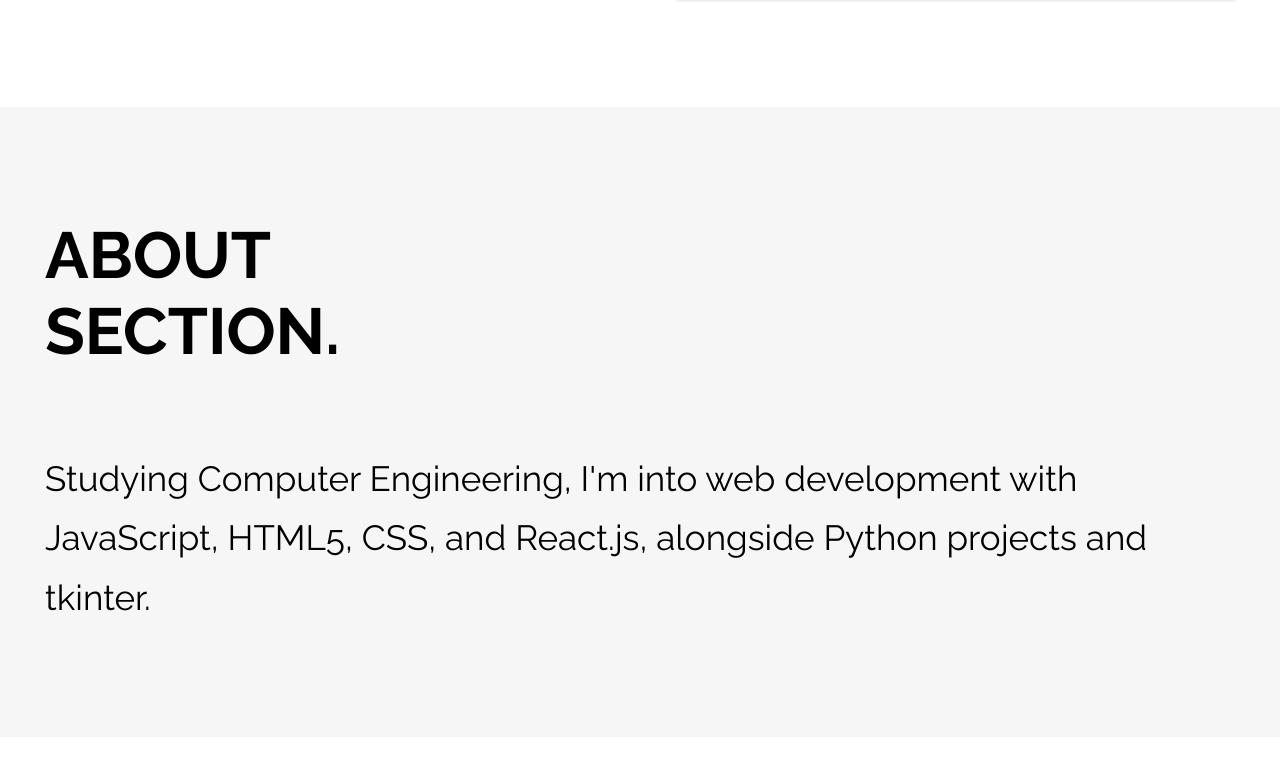
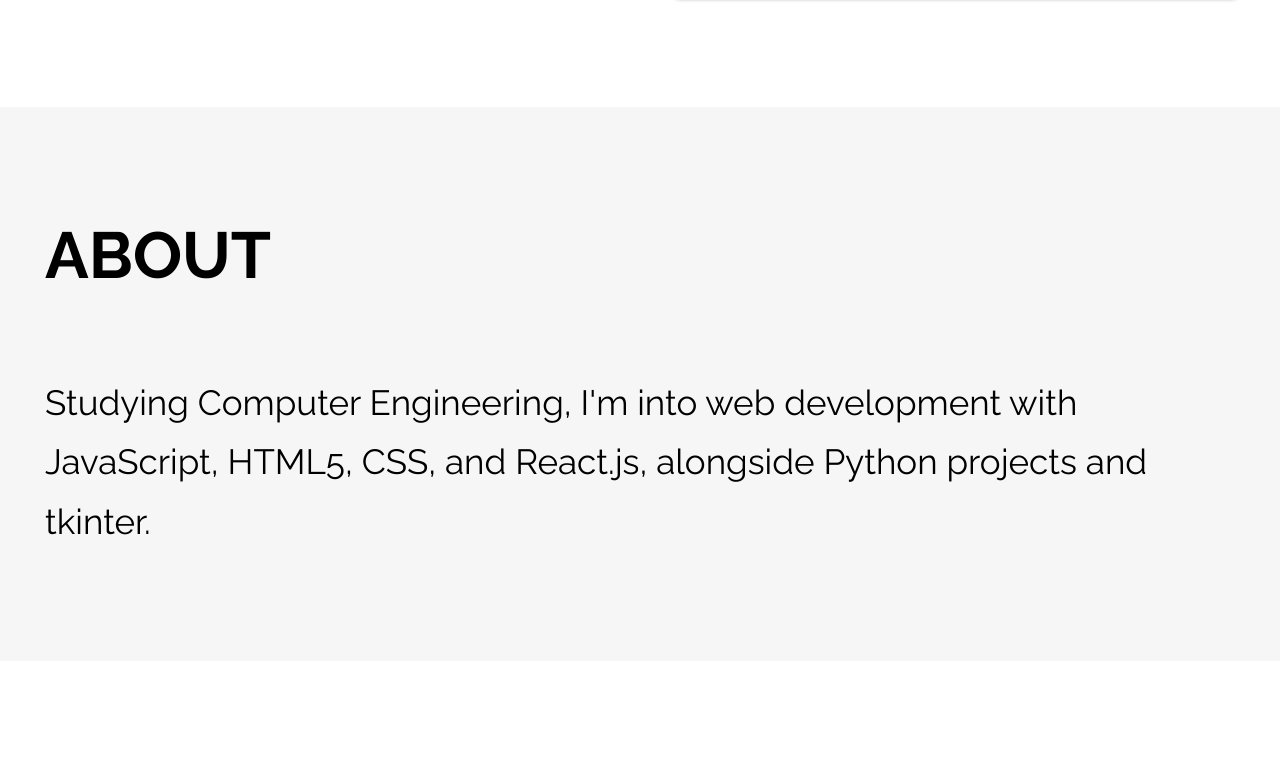
Before and after one commit to omarwagih3/personal_website, a plain HTML site: page index.html in a window 1280 px wide. Shown: the part 3428-4196 px from the top of the page. Drawn offline with Linux system fonts and the light colour scheme; files whose address does not match are found by name.

Commit message:
Update index.html

```diff
--- a/index.html
+++ b/index.html
@@ -222,8 +222,7 @@
 
       <section id="about" class="about section sectoin-with-bg">
         <h2 class="h2-header about__title">
-          About<br />
-          Section.
+          About
         </h2>
 
         <div class="about__paragraphs">
```
